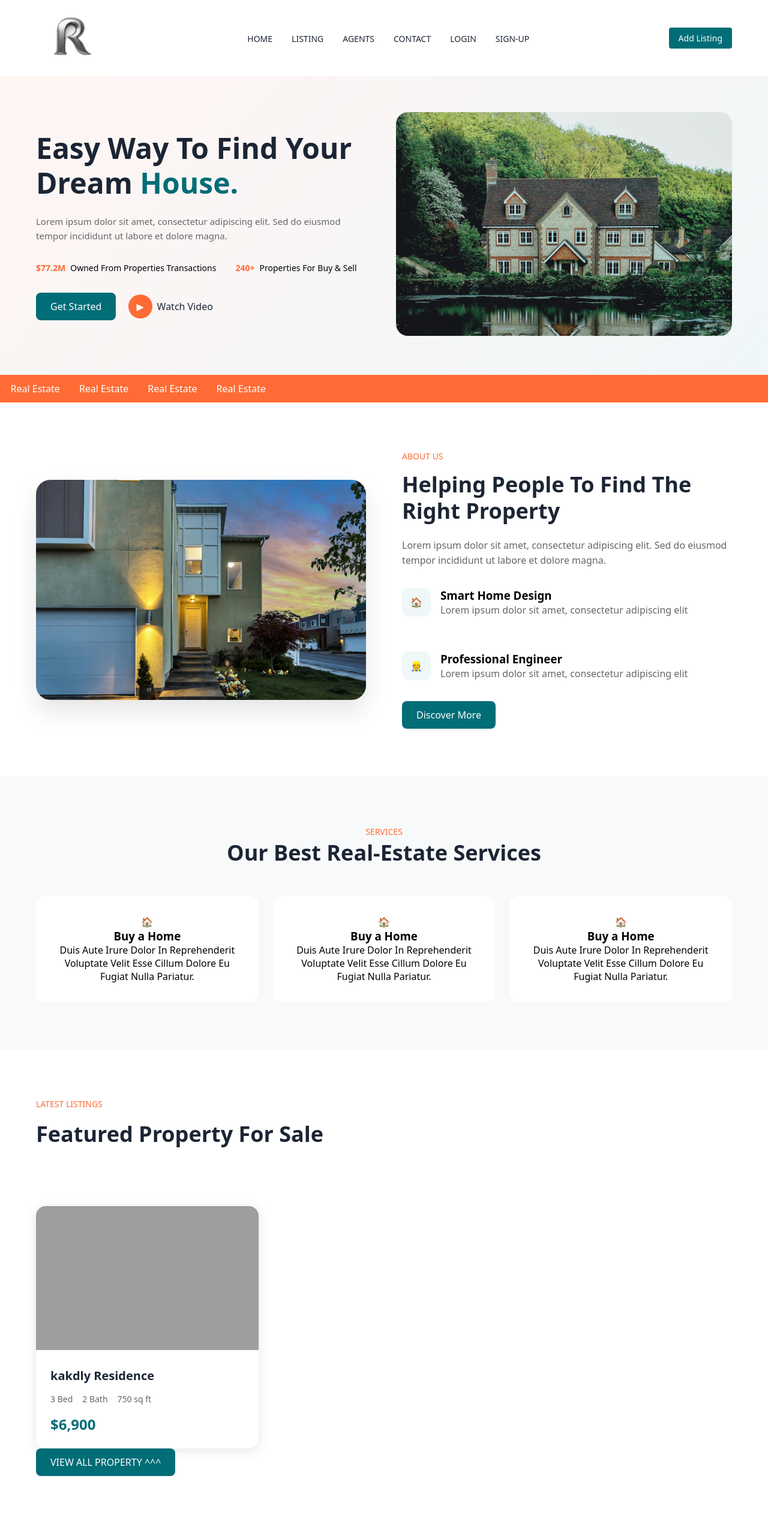
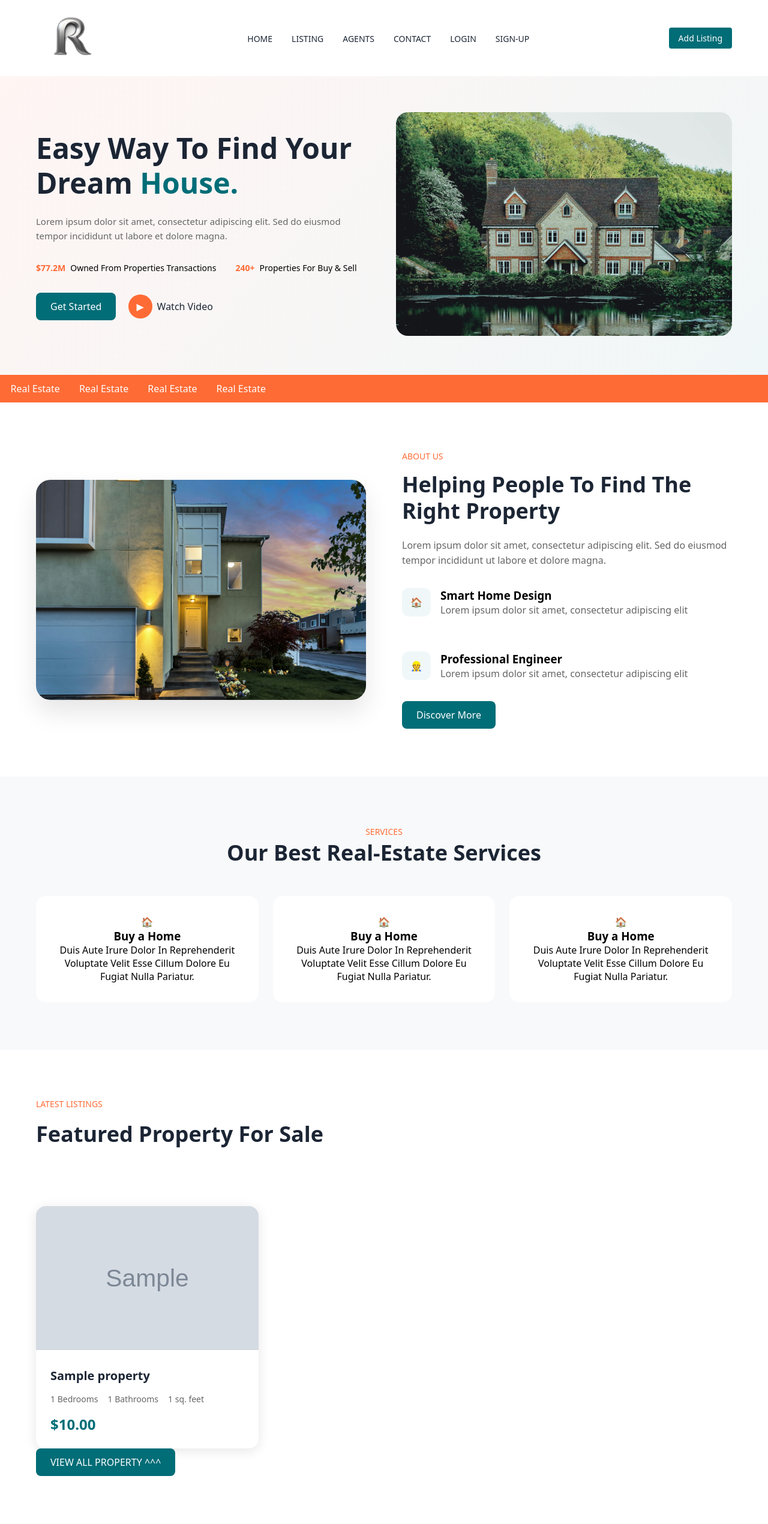
Before and after one commit to codinSamueldev/real-state-site, a Django app: page / in a window 1280 px wide. Shown: the whole page at 60% size. Run offline with Django 5.2, Linux system fonts and the light colour scheme; tables that the repository leaves empty hold one stand-in row (values such as "Sample post"); grey boxes marked "Sample" are stand-in pictures; grey boxes are pictures that could not be loaded.

Commit message:
update landing featured properties section by renderization of properties obj

```diff
--- a/real_state/landing/views.py
+++ b/real_state/landing/views.py
@@ -1,6 +1,8 @@
 from django.shortcuts import render
+
+from .models import Properties
 
 # Create your views here.
 
 def home(request):
-    return render(request, "index.html", {})
+    return render(request, "index.html", {'property': Properties.objects.all()})
--- a/real_state/templates/partials/latest_properties.html
+++ b/real_state/templates/partials/latest_properties.html
@@ -8,19 +8,22 @@
             </div>
         </div>
         <div class="properties-grid">
-            <div class="property-card">
-                <img loading="lazy" src="/placeholder.svg?height=240&width=360" alt="Property" class="property-image">
-                <div class="property-content">
-                    <h3 class="property-title">kakdly Residence</h3>
-                    <div class="property-details">
-                        <span>3 Bed</span>
-                        <span>2 Bath</span>
-                        <span>750 sq ft</span>
+            {% for p in property %}
+                <div class="property-card">
+                    <img loading="lazy" src="properties_pics/{{p.picture}}" alt="Property Image" class="property-image">
+                    <div class="property-content">
+                        <h3 class="property-title">{{p.title}}</h3>
+                        <div class="property-details">
+                            <span>{{p.bedrooms}} Bedrooms</span>
+                            <span>{{p.bathrooms}} Bathrooms</span>
+                            <span>{{p.area}} sq. feet</span>
+                        </div>
+                        <div class="property-price">${{p.price}}</div>
                     </div>
-                    <div class="property-price">$6,900</div>
                 </div>
-            </div>
+            {% endfor %}
         </div>
+
         <a href="#" class="btn btn-primary">VIEW ALL PROPERTY  ^^^</a>
     </div>
 </section>
```
Also changed, not shown: real_state/properties_pics/properties_pics/aaron-thomas-KYIHEnHjwzo-unsplash.jpg (added), real_state/properties_pics/properties_pics/zac-gudakov-ztWpwTEx728-unsplash.jpg (added).
